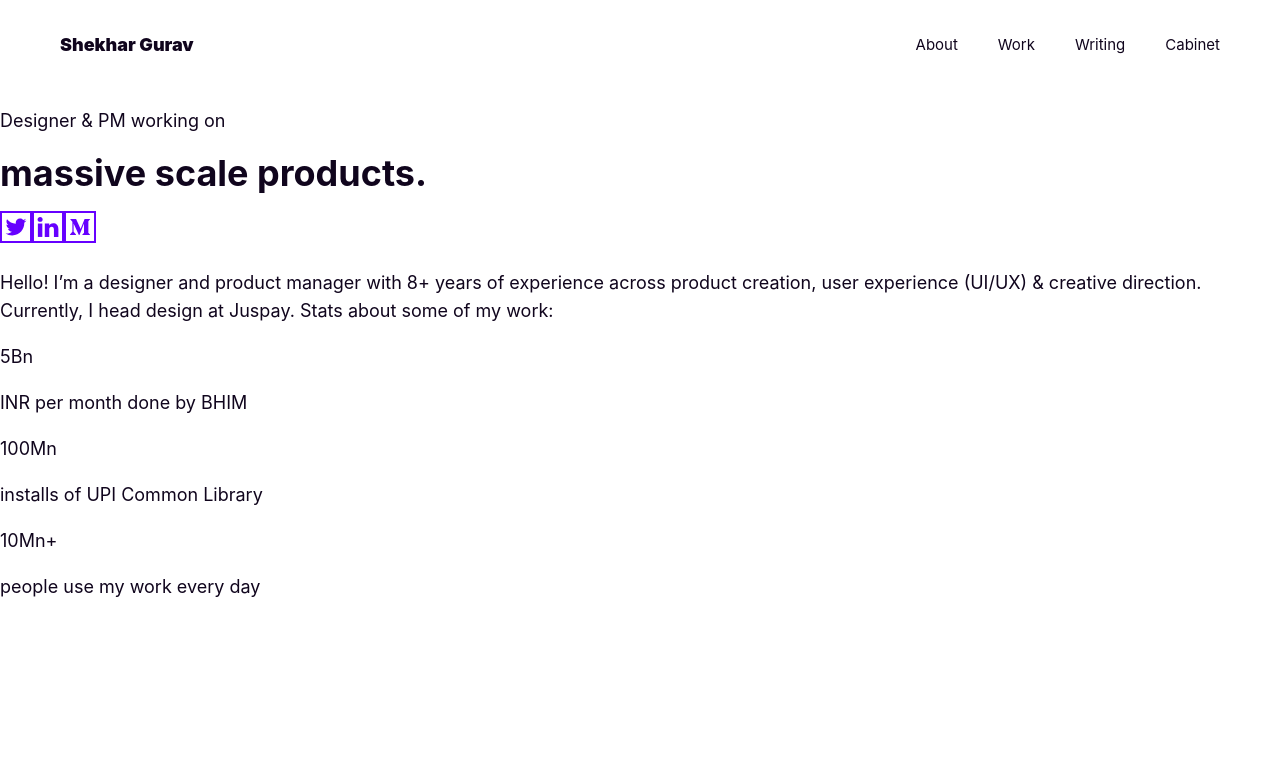
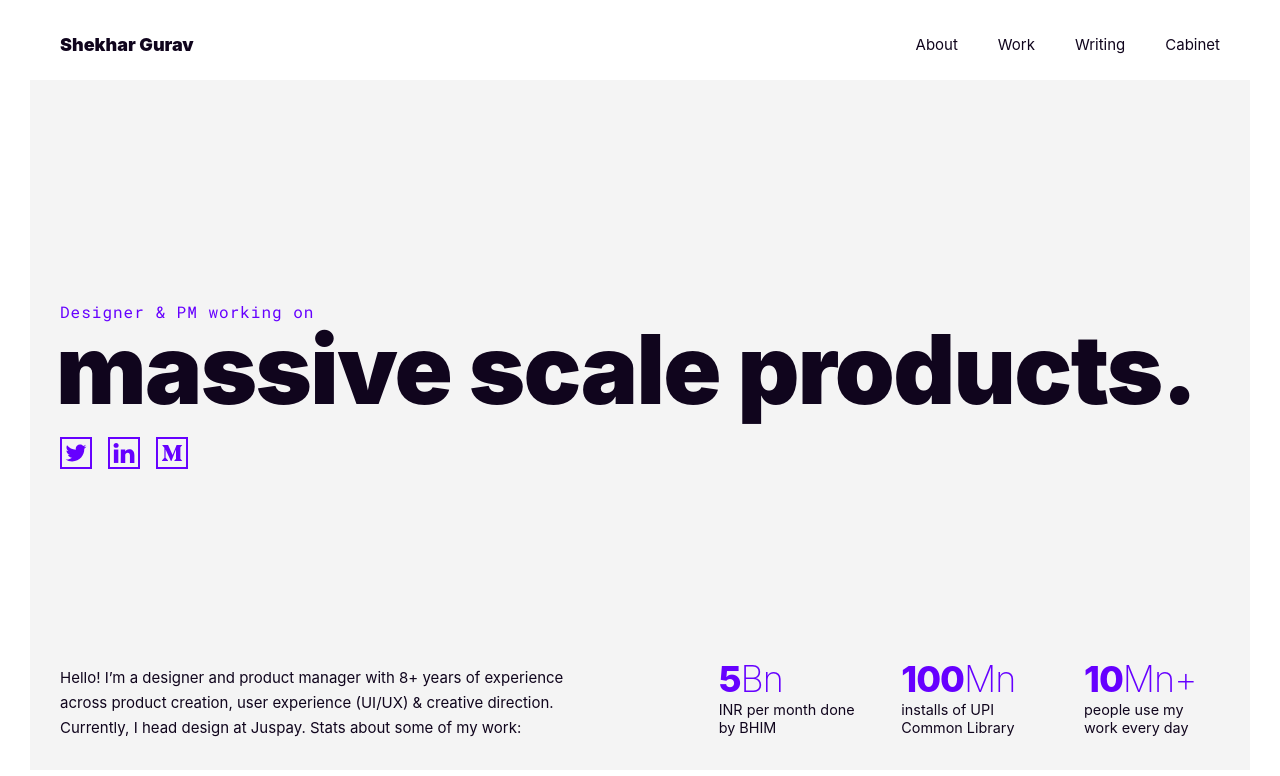
Before and after one commit to pzync/portfolio-cover, a Gatsby site: page / in a window 1280 px wide. Built offline with nearby package versions, Linux system fonts and the light colour scheme; Gatsby itself is replaced by a stand-in of ours; a web font is replaced by a local one.

Commit message:
First CSS Grid implementation - for desktop now. Header max height fixed to 80px.

```diff
--- a/src/components/header.css
+++ b/src/components/header.css
@@ -4,6 +4,7 @@
     padding: 0 40px 0 60px;
     max-width: calc(100vw - 80px);
     margin: 0 auto;
+    max-height: 80px ; /* added with grid layout */
   }
 
   .HeaderGroup a:hover {
--- a/src/components/layout.css
+++ b/src/components/layout.css
@@ -14,3 +14,119 @@
   text-rendering: optimizeLegibility;
   animation: EnterAnimation 1s forwards cubic-bezier(0.2, 0.8, 0.2, 1);
 }
+
+@keyframes EnterAnimation {
+  0% {
+    opacity: 0;
+    transform: translateY(12px);
+  }
+
+  100% {
+    opacity: 1;
+    transform: translateY(0px);
+  }
+}
+
+.MainContainer {
+  height: calc(100vh - 80px);
+  width: 100vw;
+  display: grid;
+  grid-template-columns: 30px 1fr 1fr 1fr 1fr 1fr 1fr 30px;
+  grid-template-rows: 30px 1fr 1fr 1fr 1fr 1fr 1fr 30px;
+}
+
+.GrayJacketBg {
+  z-index: -1;
+  background-color: #f4f4f4;
+  grid-row: 1 / 8;
+  grid-column: 2 / 8;
+}
+
+
+.H1AndSocialLinkLogos {
+  grid-row: 4 / 5;
+  grid-column: 2 / 8;
+  margin-left: 30px;
+}
+
+.SmallH1 {
+  font-family: 'Roboto Mono', monospace;
+  font-size: 16px;
+  font-weight: 400;
+  color: #6600ff;
+  margin-top: 0;
+  margin-bottom: 0;
+  letter-spacing: 1px;
+}
+
+.HugeH1 {
+  font-family: "Inter", system-ui, sans-serif;
+  font-size: 96px;
+  font-weight: 900;
+  color: #10051D;
+  letter-spacing: -1.6px;
+  margin-top: 0;
+  margin-left: -4px;
+  margin-bottom: 24px;
+  line-height: 0.9;
+}
+
+.SocialLinkLogo {
+  margin-right: 16px;
+}
+
+.HelloAndStatsAtBottom {
+  grid-row: 7 / 8;
+  grid-column: 2 / 8;
+  display: grid;
+  grid-template-columns: 1fr 1fr;
+  align-items: end;
+  margin: 0 30px 30px 30px;
+}
+
+.HelloAtBottom {
+  font-size: 15px;
+  line-height: 25px;
+  margin: 0 0;
+  padding-right: 32px;;
+}
+
+.StatsContainer {
+  display: grid;
+  grid-template-columns: repeat(3, 1fr);
+  padding-left: 48px;
+  justify-items: end;
+  grid-column-gap: 16px;
+}
+
+.Stat {
+  max-width: 136px;
+}
+
+.StatNumber {
+  font-size: 36px;
+  color: #6600ff;
+  letter-spacing: -1px;
+  margin-top: 0;
+  margin-bottom: 0;
+
+}
+
+.StatNumberBold {
+  font-weight: 800;
+}
+
+.StatNumberLight {
+  font-weight: 200;
+}
+
+.StatDesc {
+  font-size: 14.4px;
+  /* reduced the font size just a lil bit from 15 everywhere
+  because it was jussting out with lesser line ht here */
+  line-height: 18px;
+  margin-top: 8px;
+  margin-bottom: 3px;
+  color: #10051D;
+
+}
--- a/src/pages/index.js
+++ b/src/pages/index.js
@@ -9,7 +9,7 @@
   <Layout>
     <SEO title="Home" />
     <div className="MainContainer">
-    <div className="CoverContainer">
+
 
         <div className="H1AndSocialLinkLogos">
         <p className="SmallH1">Designer & PM working on <br /></p><h1 className="HugeH1">massive scale products.</h1>
@@ -51,7 +51,7 @@
           </div>
         </div>
 
-    </div>
+
 
       <div className="GrayJacketBg" />
 
```
Lines whose indentation alone changed are shown as unchanged.
